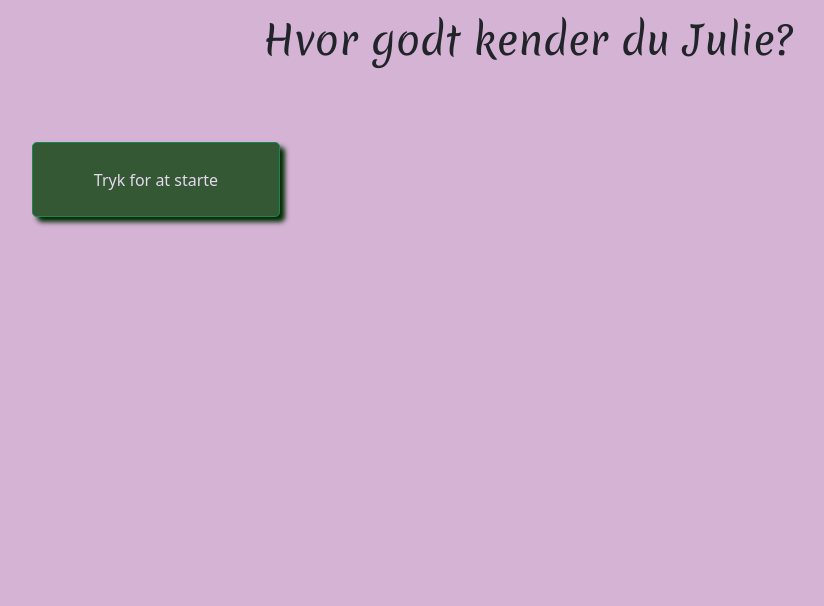
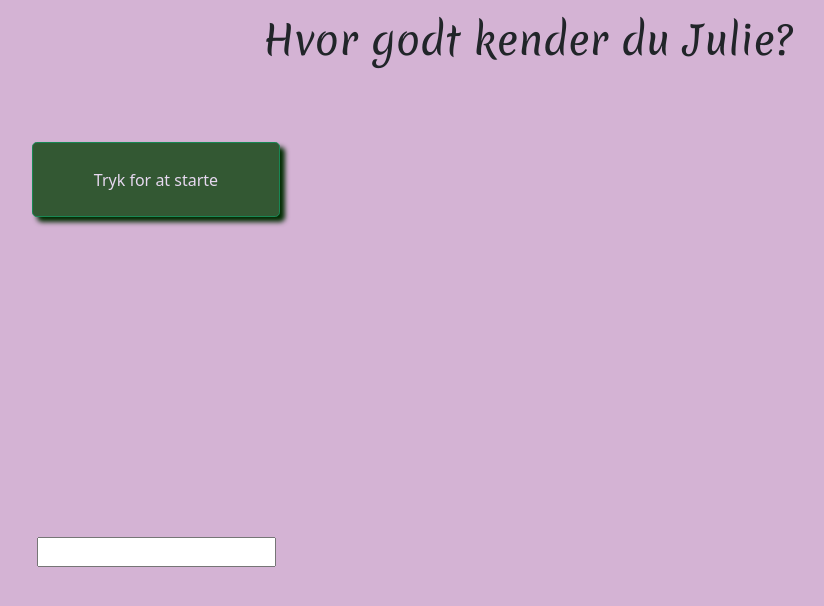
Before and after one commit to LukasBek/how-well-do-you-know, a React (Create React App) app: page / in a window 1280 px wide. Shown: the top 606 px of the page, without its empty margins (112-936 px from the left). Built offline with nearby package versions, Linux system fonts and the light colour scheme; a web font is replaced by a local one.

Commit message:
added vip user

```diff
--- a/src/App.css
+++ b/src/App.css
@@ -47,6 +47,11 @@
   scale: 2;
 }
 
+.btn-light {
+  background-color: transparent !important;
+  border-color: transparent !important;
+}
+
 .end {
   font-family: 'Merienda', cursive;
 }
@@ -54,6 +59,10 @@
 .App-logo {
   height: 40vmin;
   pointer-events: none;
+}
+
+.adminInput {
+  padding-top: 300px;
 }
 
 @media (prefers-reduced-motion: no-preference) {
--- a/src/App.tsx
+++ b/src/App.tsx
@@ -12,6 +12,7 @@ import Answer from "./components/Model/Answer";
 let userAnswers: string[] = [];
 let userAnswersNumber: number[] = [];
 let userAnswersObject: Answer[] = [];
+let isJulie: boolean = false;
 
 const App = () => {
   document.body.style.background = "rgb(212, 179, 212)";
@@ -46,6 +47,7 @@ const App = () => {
   const [questionNumber, setQuestionNumber] = useState(0);
   const [currentlySelectedAnswer, setCurrentlySelectedAnswer] = useState("");
   const [currentlySelectedAnswerNumber, setCurrentlySelectedAnswerNumber] = useState(-1);
+  const [value, setValue] = useState("");
 
   const startQuiz = () => {
     setQuizStarted(true);
@@ -91,6 +93,17 @@ const App = () => {
     sendAnswers(userAnswersObject);
   };
 
+
+  function adminInput(text: String) {
+    if("julieerbaresupersej" === text) {
+      isJulie = true;
+
+    }
+    return undefined;
+  }
+
+
+
   return (
     <Container fluid="sm">
       <div className="App text-center">
@@ -130,12 +143,23 @@ const App = () => {
         <Row className="justify-content-md-center">
           <div className="content">
             <Col md={4}>
+              {!quizStarted ? (
+              <div className="adminInput">
+                <input value={value} onChange={(e) => {setValue(e.target.value)}}></input>
+                <Button
+                  variant="light"
+                  className="col-8"
+                  size="sm"
+                  onClick={adminInput(value)}
+                  >
+                </Button>
+              </div>) : null}
               {quizStarted && currentlySelectedAnswer !== "" ? (
                 <ButtonGroup>
                   {questionNumber === 0 ? null : (
                     <Button
                       variant="info"
-                      className="col-2"
+                      className="col-3"
                       onClick={prevQuestion}
                       disabled={questionNumber === 0}
                     >
@@ -182,8 +206,17 @@ const App = () => {
       headers: { 'Content-Type': 'application/json' },
       body: JSON.stringify(answerList)
     };
+    let url = ''
+    if(!isJulie) {
+      console.log("sender normalt svar til api");
+      url = 'https://konfirmationsapi.azurewebsites.net/api/Answers';
+    } else {
+      console.log("sender vip svar til api");
+      url = 'https://konfirmationsapi.azurewebsites.net/api/Answers/vipanswer'
+    }
 
-    fetch('https://konfirmationsapi.azurewebsites.net/api/Answers', requestOptions)
+
+    fetch(url, requestOptions)
       .then(response => {
         if(response.ok) {
           console.log("woohoo")
```
